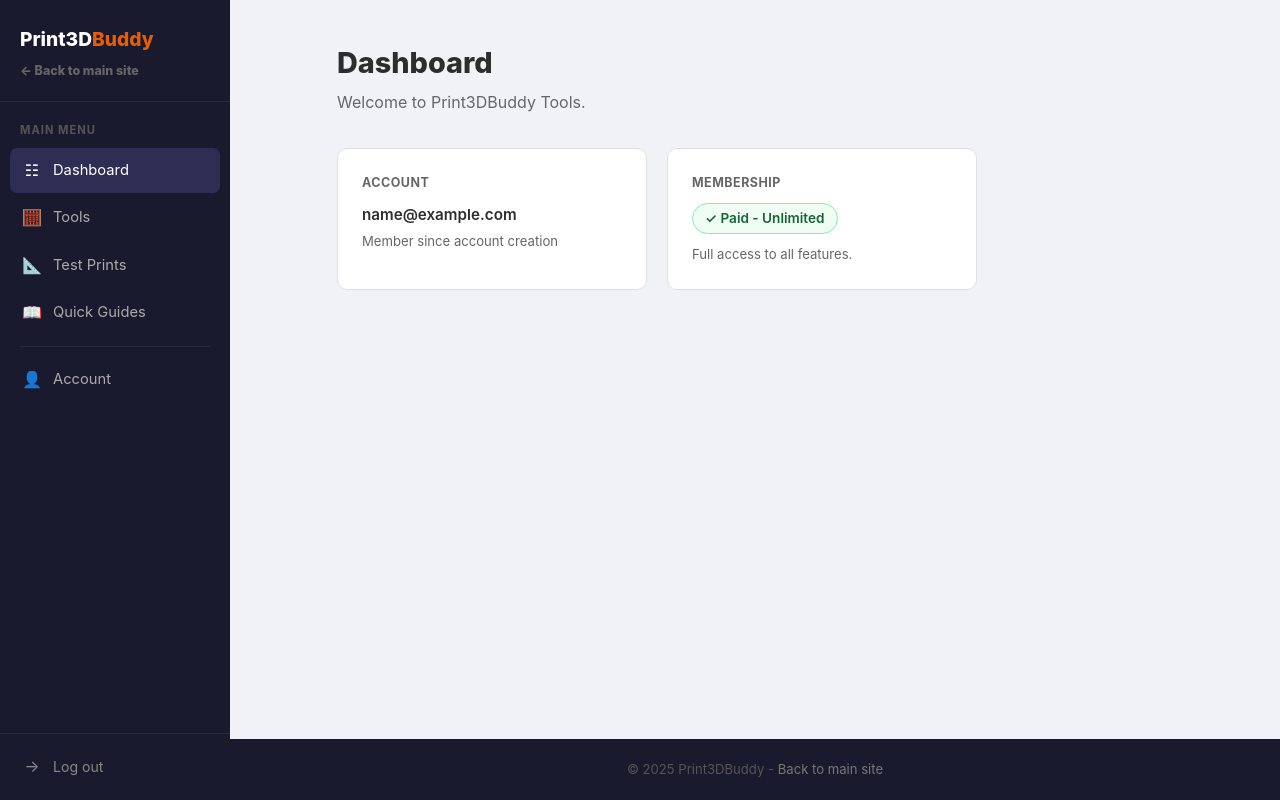
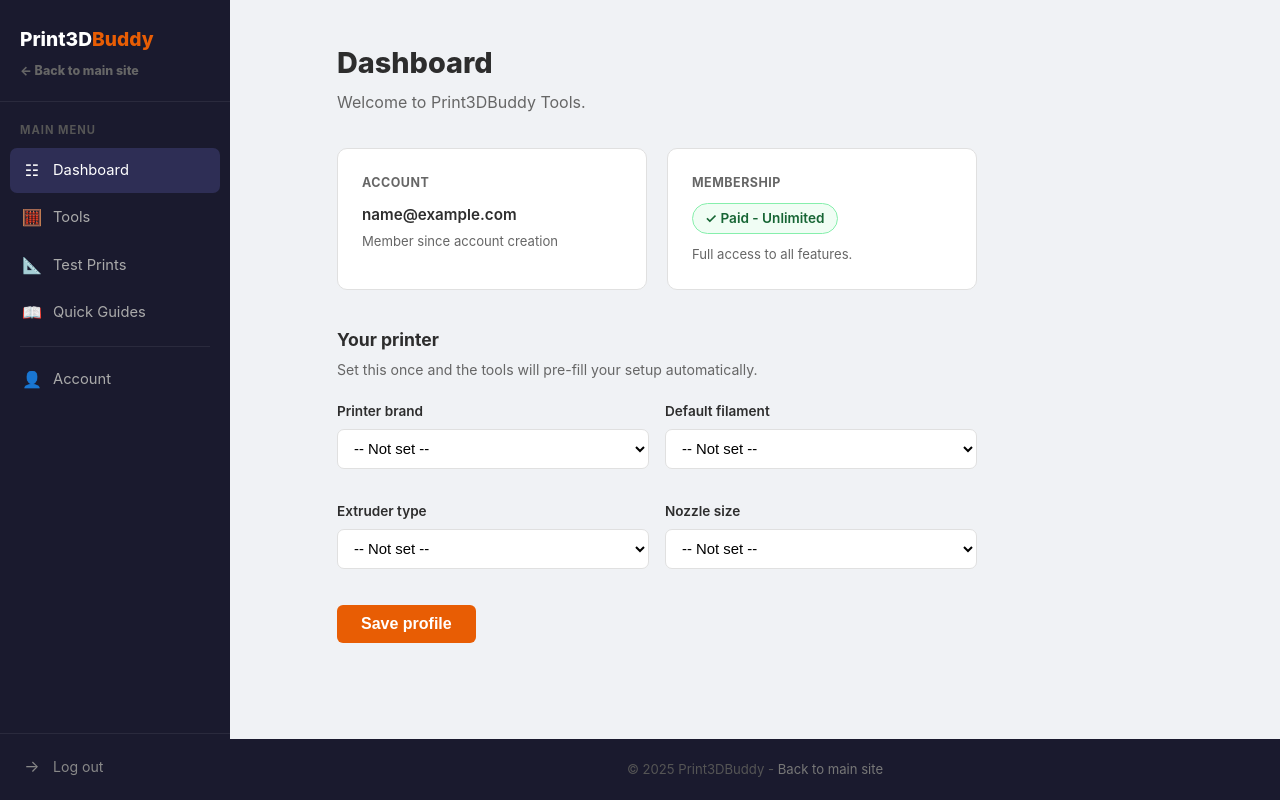
Before and after one commit to JoshSp07/print3dbuddy--tools, a Flask app: page /dashboard in a window 1280 px wide. Run offline with Flask 3, Linux system fonts and the light colour scheme; the visitor is signed in with stand-in values (Sample User, id 1); data comes from the database, SQL or seed files in the repository; some libraries are stand-ins or nearby versions.

Commit message:
Add printer profile to dashboard with autofill across tools
Users can set printer brand, default filament, extruder type, and nozzle
size once. Print settings, slicer recommender, and infill recommender
all pre-select from the saved profile.

Co-Authored-By: Claude Sonnet 4.6 <noreply@anthropic.com>

```diff
--- a/app.py
+++ b/app.py
@@ -108,6 +108,16 @@ def init_db():
             stripe_subscription_id TEXT,
             created_at TEXT DEFAULT CURRENT_TIMESTAMP
         )''')
+        for col_sql in [
+            "ALTER TABLE users ADD COLUMN IF NOT EXISTS printer_brand TEXT",
+            "ALTER TABLE users ADD COLUMN IF NOT EXISTS default_filament TEXT",
+            "ALTER TABLE users ADD COLUMN IF NOT EXISTS drive_type TEXT",
+            "ALTER TABLE users ADD COLUMN IF NOT EXISTS nozzle_size TEXT",
+        ]:
+            try:
+                cur.execute(col_sql)
+            except Exception:
+                pass
         conn.commit()
         conn.close()
     else:
@@ -123,10 +133,17 @@ def init_db():
             stripe_subscription_id TEXT,
             created_at TEXT DEFAULT CURRENT_TIMESTAMP
         )''')
-        try:
-            db.execute('ALTER TABLE users ADD COLUMN payment_type TEXT DEFAULT "free"')
-        except Exception:
-            pass
+        for col in [
+            'ALTER TABLE users ADD COLUMN payment_type TEXT DEFAULT "free"',
+            'ALTER TABLE users ADD COLUMN printer_brand TEXT',
+            'ALTER TABLE users ADD COLUMN default_filament TEXT',
+            'ALTER TABLE users ADD COLUMN drive_type TEXT',
+            'ALTER TABLE users ADD COLUMN nozzle_size TEXT',
+        ]:
+            try:
+                db.execute(col)
+            except Exception:
+                pass
         db.commit()
         db.close()
 
@@ -203,6 +220,24 @@ def index():
 def dashboard():
     return render_template('dashboard.html', user=get_current_user())
 
+@app.route('/save-profile', methods=['POST'])
+@login_required
+def save_profile():
+    user = get_current_user()
+    db_execute(
+        'UPDATE users SET printer_brand=%s, default_filament=%s, drive_type=%s, nozzle_size=%s WHERE id=%s',
+        (
+            request.form.get('printer_brand') or None,
+            request.form.get('default_filament') or None,
+            request.form.get('drive_type') or None,
+            request.form.get('nozzle_size') or None,
+            user['id'],
+        )
+    )
+    flash('Printer profile saved.', 'success')
+    return redirect(url_for('dashboard'))
+
+
 @app.route('/account')
 @login_required
 def account():
@@ -383,7 +418,7 @@ def filament_cost():
 def print_settings():
     user = get_current_user()
     result = None
-    selected_material = None
+    selected_material = user['default_filament'] if user['default_filament'] else None
     if request.method == 'POST':
         if not can_use_tool(user):
             flash('You have used all your free uses. Upgrade to continue.', 'warning')
--- a/templates/dashboard.html
+++ b/templates/dashboard.html
@@ -16,7 +16,7 @@
 </div>
 
 {% else %}
-<div style="display:grid; grid-template-columns:1fr 1fr; gap:20px; max-width:640px;">
+<div style="display:grid; grid-template-columns:1fr 1fr; gap:20px; max-width:640px; margin-bottom:36px;">
 
   <div style="background:#fff; border:1px solid var(--border); border-radius:10px; padding:24px;">
     <p style="font-size:0.78rem; font-weight:700; text-transform:uppercase; letter-spacing:0.5px; color:var(--muted); margin-bottom:10px;">Account</p>
@@ -36,6 +36,70 @@
   </div>
 
 </div>
+
+<div style="max-width:640px;">
+  <h2 style="font-size:1.1rem; font-weight:700; margin-bottom:4px;">Your printer</h2>
+  <p style="color:var(--muted); font-size:0.88rem; margin-bottom:20px;">Set this once and the tools will pre-fill your setup automatically.</p>
+
+  <form method="POST" action="/save-profile">
+    <div style="display:grid; grid-template-columns:1fr 1fr; gap:16px;">
+
+      <div>
+        <label style="font-size:0.85rem; font-weight:600; display:block; margin-bottom:6px;">Printer brand</label>
+        <select name="printer_brand" style="width:100%; padding:10px 12px; border:1px solid var(--border); border-radius:7px; font-size:0.93rem;">
+          <option value="">-- Not set --</option>
+          <option value="bambu"     {% if user.printer_brand == 'bambu'     %}selected{% endif %}>Bambu Lab</option>
+          <option value="prusa"     {% if user.printer_brand == 'prusa'     %}selected{% endif %}>Prusa</option>
+          <option value="creality"  {% if user.printer_brand == 'creality'  %}selected{% endif %}>Creality</option>
+          <option value="elegoo"    {% if user.printer_brand == 'elegoo'    %}selected{% endif %}>Elegoo</option>
+          <option value="anycubic"  {% if user.printer_brand == 'anycubic'  %}selected{% endif %}>Anycubic</option>
+          <option value="artillery" {% if user.printer_brand == 'artillery' %}selected{% endif %}>Artillery</option>
+          <option value="voron"     {% if user.printer_brand == 'voron'     %}selected{% endif %}>Voron</option>
+          <option value="other"     {% if user.printer_brand == 'other'     %}selected{% endif %}>Other</option>
+        </select>
+      </div>
+
+      <div>
+        <label style="font-size:0.85rem; font-weight:600; display:block; margin-bottom:6px;">Default filament</label>
+        <select name="default_filament" style="width:100%; padding:10px 12px; border:1px solid var(--border); border-radius:7px; font-size:0.93rem;">
+          <option value="">-- Not set --</option>
+          <option value="PLA"     {% if user.default_filament == 'PLA'     %}selected{% endif %}>PLA</option>
+          <option value="PLA+"    {% if user.default_filament == 'PLA+'    %}selected{% endif %}>PLA+</option>
+          <option value="PETG"    {% if user.default_filament == 'PETG'    %}selected{% endif %}>PETG</option>
+          <option value="ABS"     {% if user.default_filament == 'ABS'     %}selected{% endif %}>ABS</option>
+          <option value="ASA"     {% if user.default_filament == 'ASA'     %}selected{% endif %}>ASA</option>
+          <option value="TPU 95A" {% if user.default_filament == 'TPU 95A' %}selected{% endif %}>TPU</option>
+        </select>
+      </div>
+
+      <div>
+        <label style="font-size:0.85rem; font-weight:600; display:block; margin-bottom:6px;">Extruder type</label>
+        <select name="drive_type" style="width:100%; padding:10px 12px; border:1px solid var(--border); border-radius:7px; font-size:0.93rem;">
+          <option value="">-- Not set --</option>
+          <option value="direct" {% if user.drive_type == 'direct' %}selected{% endif %}>Direct drive</option>
+          <option value="bowden" {% if user.drive_type == 'bowden' %}selected{% endif %}>Bowden</option>
+        </select>
+      </div>
+
+      <div>
+        <label style="font-size:0.85rem; font-weight:600; display:block; margin-bottom:6px;">Nozzle size</label>
+        <select name="nozzle_size" style="width:100%; padding:10px 12px; border:1px solid var(--border); border-radius:7px; font-size:0.93rem;">
+          <option value="">-- Not set --</option>
+          <option value="0.2mm" {% if user.nozzle_size == '0.2mm' %}selected{% endif %}>0.2mm</option>
+          <option value="0.3mm" {% if user.nozzle_size == '0.3mm' %}selected{% endif %}>0.3mm</option>
+          <option value="0.4mm" {% if user.nozzle_size == '0.4mm' %}selected{% endif %}>0.4mm (standard)</option>
+          <option value="0.5mm" {% if user.nozzle_size == '0.5mm' %}selected{% endif %}>0.5mm</option>
+          <option value="0.6mm" {% if user.nozzle_size == '0.6mm' %}selected{% endif %}>0.6mm</option>
+          <option value="0.8mm" {% if user.nozzle_size == '0.8mm' %}selected{% endif %}>0.8mm</option>
+          <option value="1.0mm" {% if user.nozzle_size == '1.0mm' %}selected{% endif %}>1.0mm</option>
+        </select>
+      </div>
+
+    </div>
+
+    <button type="submit" class="btn" style="margin-top:20px;">Save profile</button>
+  </form>
+</div>
 {% endif %}
 
 {% endblock %}
```
Also changed, not shown: templates/tools/infill_recommender.html (+5 -4 lines), templates/tools/print_settings.html (+10 -9 lines), templates/tools/slicer_recommender.html (+9 -8 lines).
